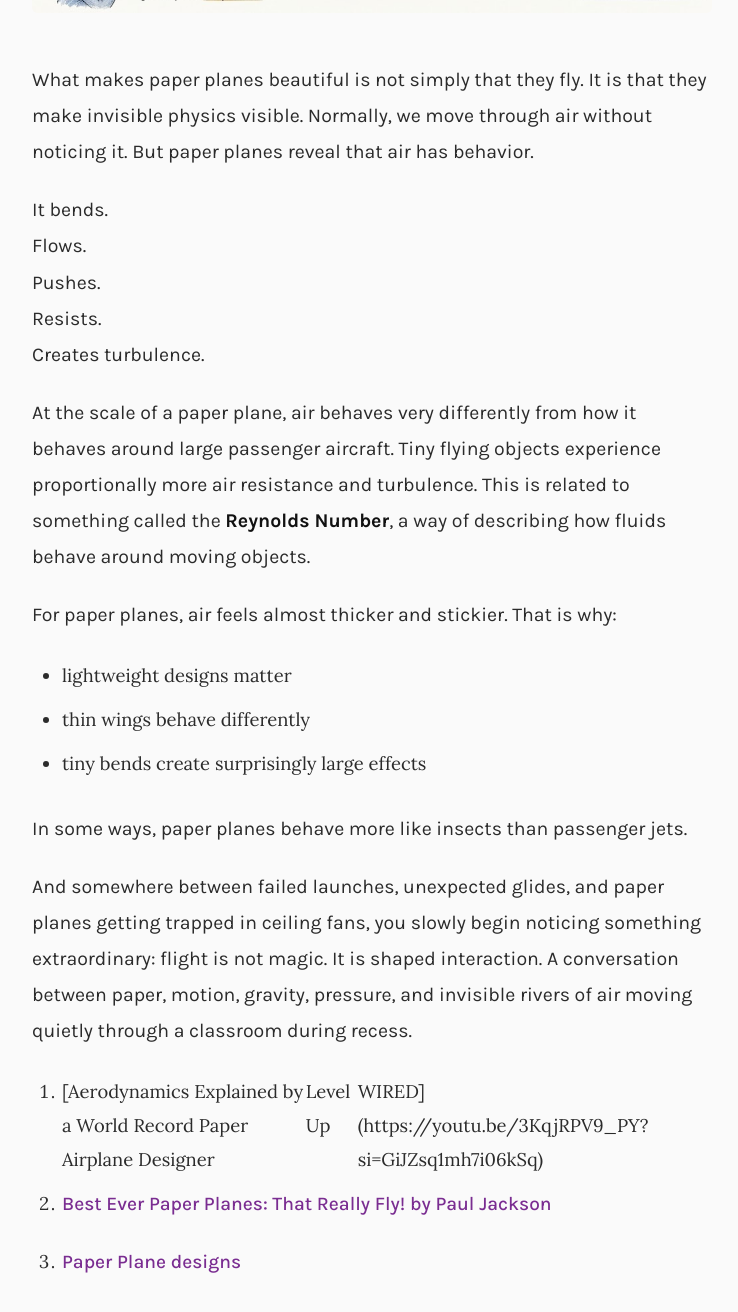
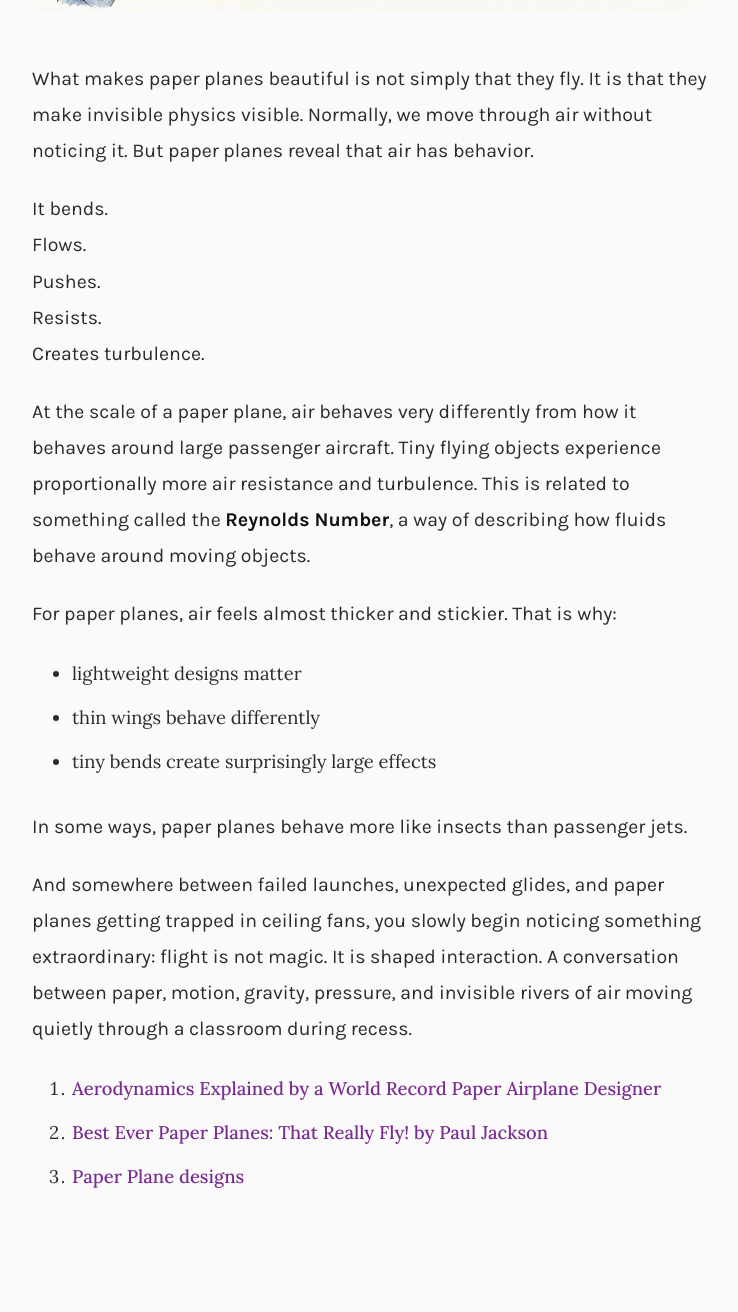
Before and after one commit to vrindanmenon/vrindanmenon.github.io, a Jekyll site: the page built from _recursive-reflections/007-the-secret-science-behind-a-perfect-throw.md, in a window 1280 px wide and 1400 px high, scrolled down 8312 px. Shown: the top 1312 px of the window, without its empty margins (418-1156 px from the left). Built offline with Jekyll 4.4.1, drawn with Linux system fonts in a browser that asks for light colours.

Commit message:
list css fix

```diff
--- a/_recursive-reflections/007-the-secret-science-behind-a-perfect-throw.md
+++ b/_recursive-reflections/007-the-secret-science-behind-a-perfect-throw.md
@@ -204,8 +204,6 @@ In some ways, paper planes behave more like insects than passenger jets.
 
 And somewhere between failed launches, unexpected glides, and paper planes getting trapped in ceiling fans, you slowly begin noticing something extraordinary: flight is not magic. It is shaped interaction. A conversation between paper, motion, gravity, pressure, and invisible rivers of air moving quietly through a classroom during recess.
 
-1. [Aerodynamics Explained by a World Record Paper Airplane Designer | Level Up | WIRED](https://youtu.be/3KqjRPV9_PY?si=GiJZsq1mh7i06kSq)
-
+1. [Aerodynamics Explained by a World Record Paper Airplane Designer](https://youtu.be/3KqjRPV9_PY?si=GiJZsq1mh7i06kSq)
 2. [Best Ever Paper Planes: That Really Fly! by Paul Jackson](https://www.amazon.in/-/hi/Paul-Jackson/dp/1854793349)
-
 3. [Paper Plane designs](https://www.foldnfly.com/#/1-1-1-1-1-1-1-1-2-1)
--- a/resources/css/main.css
+++ b/resources/css/main.css
@@ -756,33 +756,6 @@ a:hover {
   max-width: 680px;
 }
 
-/* ========================================
-   BLOG LIST STYLING FIX
-======================================== */
-
-.blog-post ul,
-.blog-post ol {
-  margin: 24px 0 30px 30px;
-  padding-left: 10px;
-  list-style-position: outside;
-}
-
-.blog-post ul {
-  list-style-type: disc;
-}
-
-.blog-post ol {
-  list-style-type: decimal;
-}
-
-.blog-post li {
-
-  margin-bottom: 10px;
-  font-family: 'Lora', serif;
-  font-size: 1.15rem;
-  line-height: 1.85;
-  color: #2b2b2b;
-}
 
 /* ================= BLOG LIST PAGE ================= */
 
@@ -912,7 +885,33 @@ a:hover {
 
 .blog-post ul,
 .blog-post ol {
-  margin: 25px 0 30px 20px;
+  margin: 24px 0 30px 30px;
+  padding-left: 10px;
+  list-style-position: outside;
+}
+
+.blog-post ul {
+  list-style-type: disc;
+}
+
+.blog-post ol {
+  list-style-type: decimal;
+}
+
+.blog-post li {
+
+  margin-bottom: 10px;
+  font-family: 'Lora', serif;
+  font-size: 1.15rem;
+  line-height: 1.85;
+  color: #2b2b2b;
+}
+
+.blog-post li a {
+  font-family: inherit;
+  font-size: inherit;
+  line-height: inherit;
+  word-break: break-word;
 }
 
 /* ========================================
```
